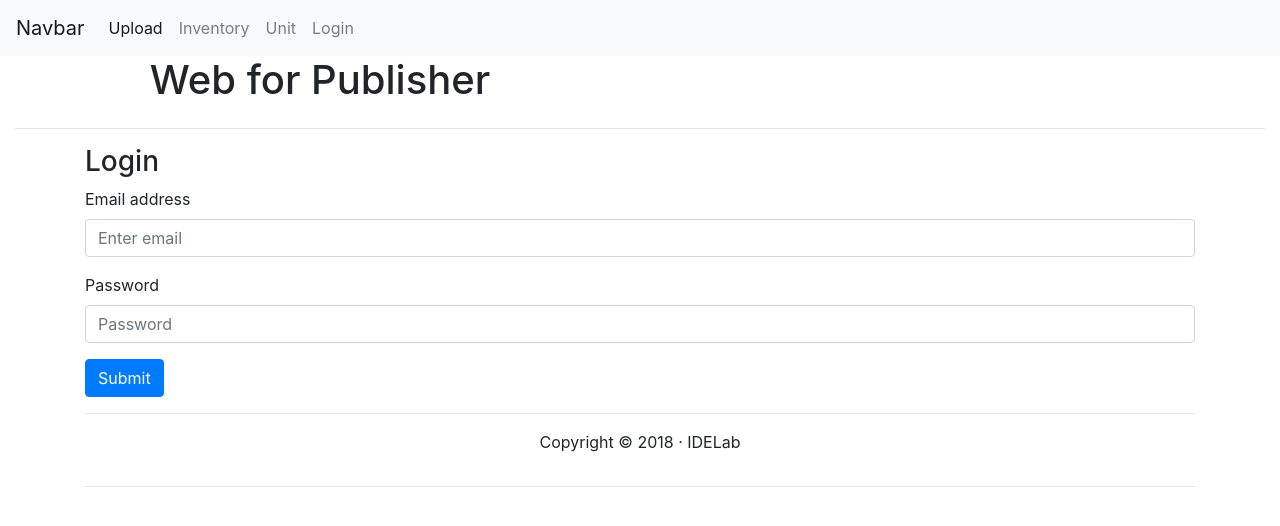
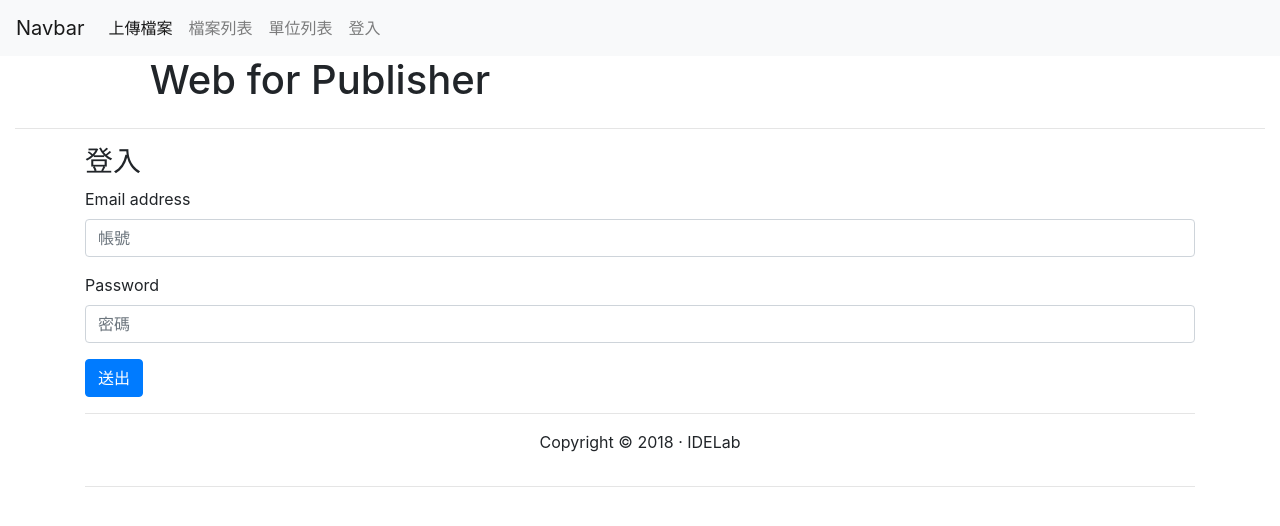
Before and after one commit to awalker0215/Publisher, a plain HTML site: page login.html in a window 1280 px wide. Drawn offline with Linux system fonts and the light colour scheme.

Commit message:
Update login.html

```diff
--- a/login.html
+++ b/login.html
@@ -19,16 +19,16 @@
   <div class="collapse navbar-collapse" id="navbarNav">
     <ul class="navbar-nav">
       <li class="nav-item active">
-        <a class="nav-link" href="upload.html">Upload</a>
+        <a class="nav-link" href="upload.html">上傳檔案</a>
       </li>
       <li class="nav-item">
-        <a class="nav-link" href="inventory.html">Inventory</a>
+        <a class="nav-link" href="inventory.html">檔案列表</a>
       </li>
       <li class="nav-item">
-        <a class="nav-link" href="unit.html">Unit</a>
+        <a class="nav-link" href="unit.html">單位列表</a>
       </li>
       <li class="nav-item">
-        <a class="nav-link" href="login.html">Login</a>
+        <a class="nav-link" href="login.html">登入</a>
       </li>
     </ul>
   </div>
@@ -43,17 +43,17 @@
 </div>
 <div class="container">
   <div>
-	  <h3>Login</h3>
+	  <h3>登入</h3>
 	 <form>
 	  <div class="form-group">
 		<label for="exampleInputEmail1">Email address</label>
-		<input type="email" class="form-control" id="exampleInputEmail1" aria-describedby="emailHelp" placeholder="Enter email">
+		<input type="text" class="form-control" id="exampleInputEmail1" aria-describedby="emailHelp" placeholder="帳號">
 	  </div>
 	  <div class="form-group">
 		<label for="exampleInputPassword1">Password</label>
-		<input type="password" class="form-control" id="exampleInputPassword1" placeholder="Password">
+		<input type="password" class="form-control" id="exampleInputPassword1" placeholder="密碼">
 	  </div>
-	  <input type="button" class="btn btn-primary" value="Submit">
+	  <input type="button" class="btn btn-primary" value="送出">
 	</form>
 
   </div>
```
